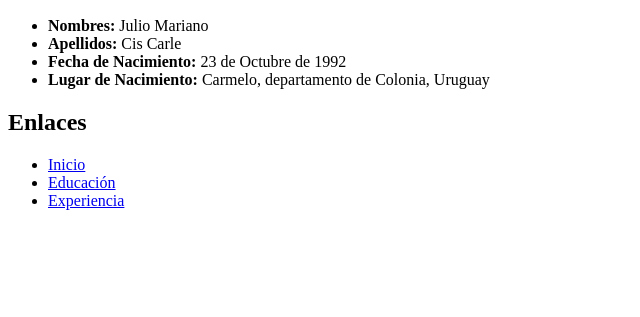
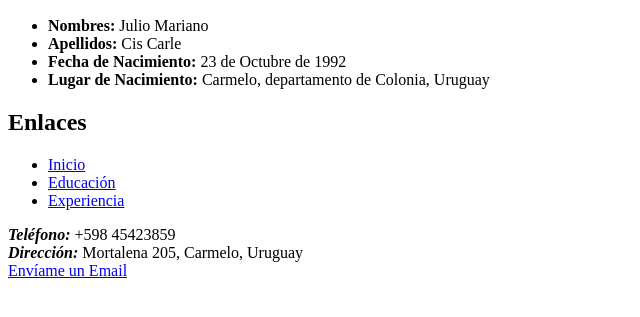
Before and after one commit to MCC900/Evaluacion, a plain HTML site: page index.html in a window 1280 px wide. Shown: the part 197-514 px from the top of the page, without its empty margins (0-640 px from the left). Drawn offline with Linux system fonts and the light colour scheme.

Commit message:
Agregado pie de página en index.html

```diff
--- a/index.html
+++ b/index.html
@@ -25,5 +25,13 @@
       <li><a href="educacion.html">Educación</a></li>
       <li><a href="experiencia.html">Experiencia</a></li>
     </ul>
+
+    <footer>
+      <strong><em>Teléfono:</em></strong> +598 45423859<br/>
+      <strong><em>Dirección:</em></strong> Mortalena 205, Carmelo, Uruguay<br/>
+      <a href="mailto:mcc900@adinet.com.uy?subject=Contacto">Envíame un Email</a>
+    </footer>
+
+    </p>
   </body>
 </html>
```
